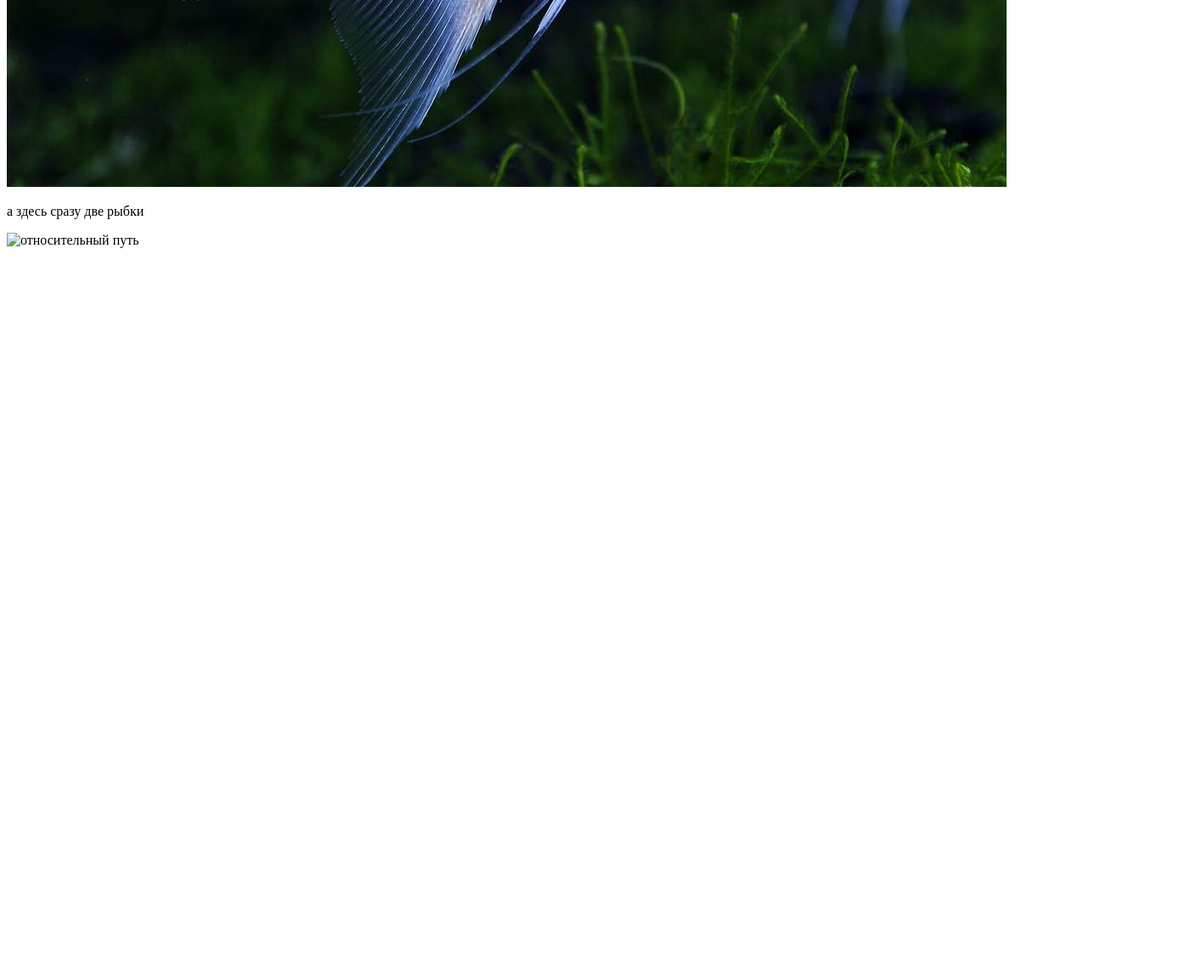
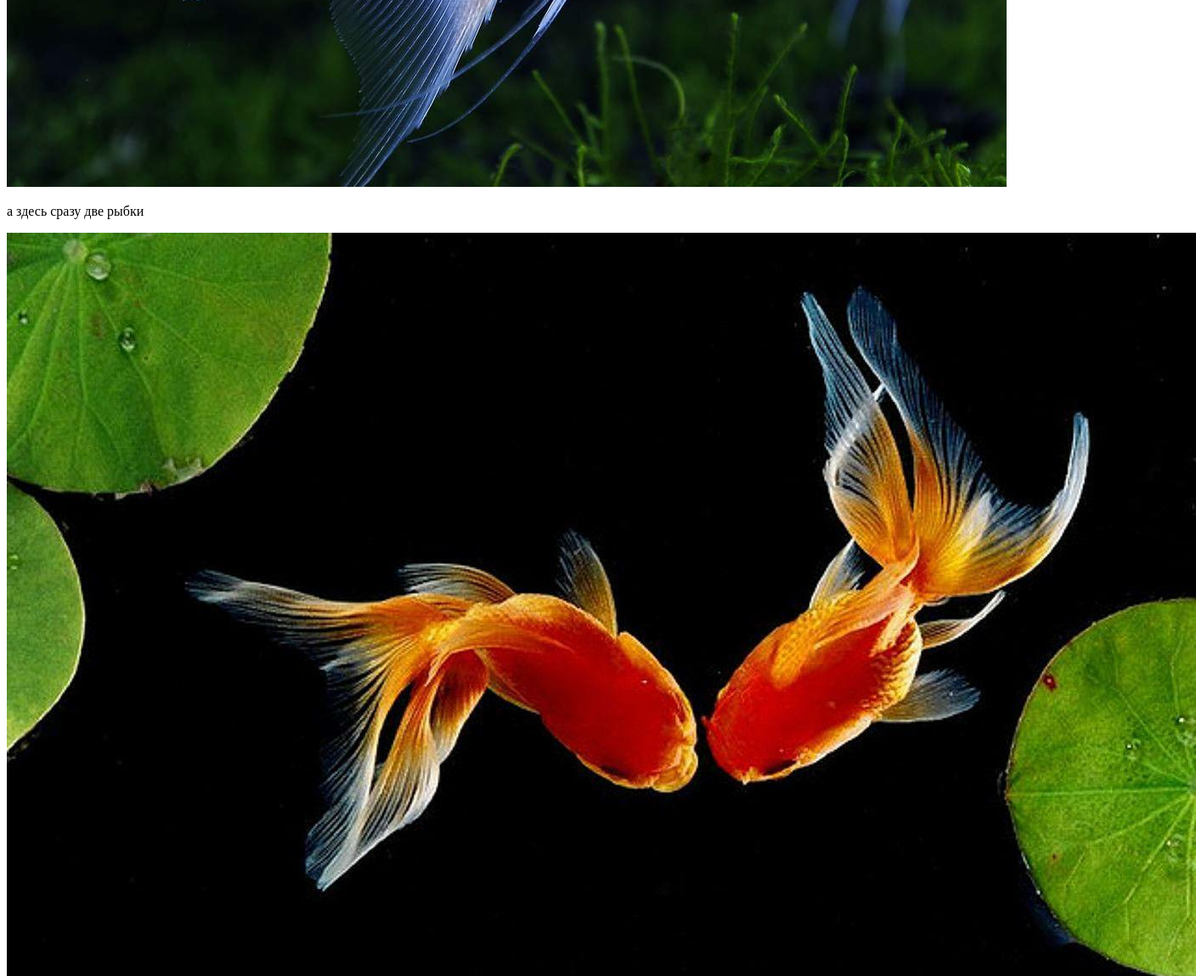
Before and after one commit to alinapersic7/Apron, a plain HTML site: page home/folder/inner/index.html in a window 1280 px wide. Shown: the part 630-1779 px from the top of the page at 85% size, 1408 px wide, since content can reach past the window. Before the commit the page ends 930 px from the top, so only its background shows below. Drawn offline with Linux system fonts and the light colour scheme.

Commit message:
Update index.html

```diff
--- a/home/folder/inner/index.html
+++ b/home/folder/inner/index.html
@@ -9,6 +9,6 @@
         <p>Полезная инфа про рыбок</p>
         <img src="/Apron/home/img/img1.jpg" alt="абсолютный путь">
         <p>а здесь сразу две рыбки</p>
-        <img src="../img/img2.jpg" alt="относительный путь">
+        <img src="../../img/img2.jpg" alt="относительный путь">
     </body>
 </html>
```
